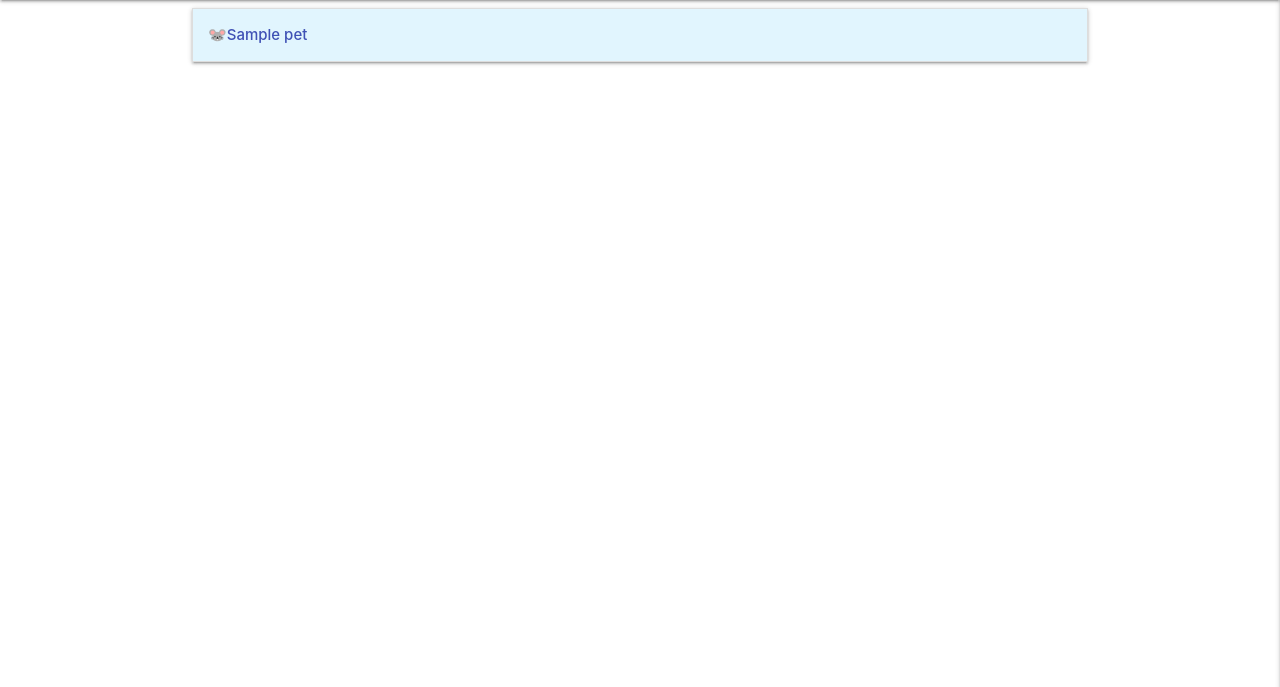
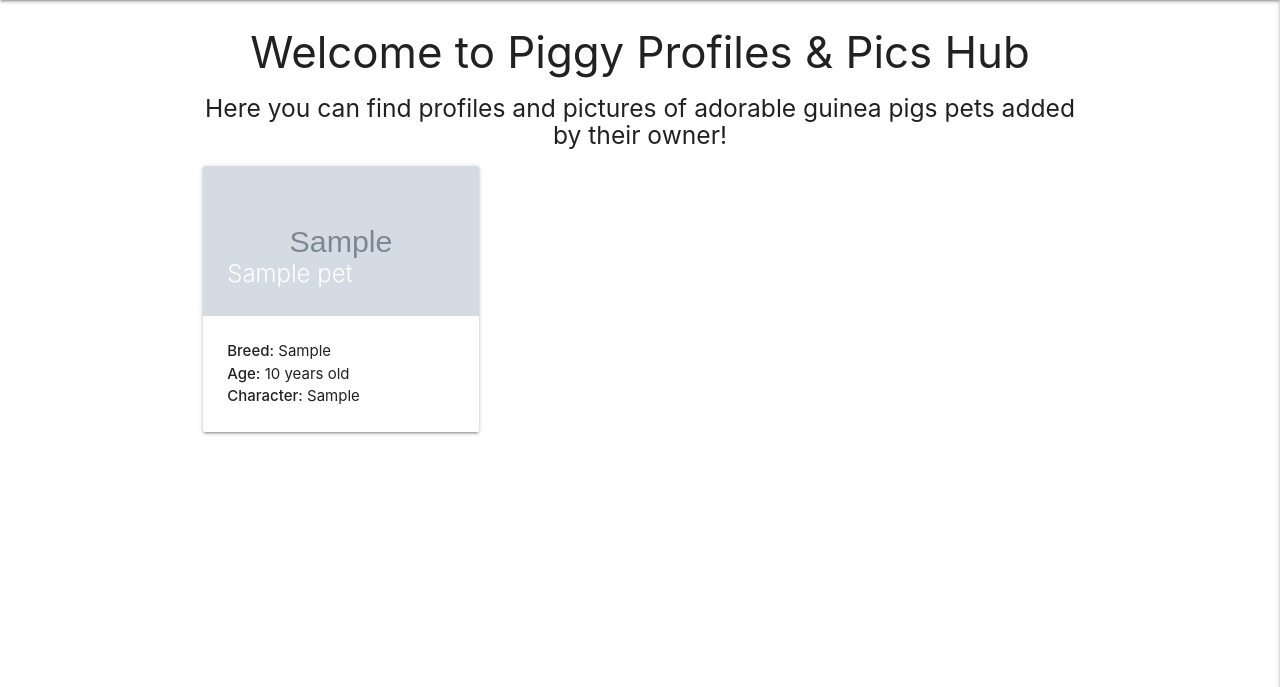
Before and after one commit to marina9222/guinea-pig-database, a Flask app: page / in a window 1280 px wide. Shown: the part 64-751 px from the top of the page. Run offline with Flask 2, Linux system fonts and the light colour scheme; grey boxes marked "Sample" are stand-in pictures; a database or web service that is not in the repository returns one stand-in record (values such as "Sample title"); some libraries are stand-ins or nearby versions.

Commit message:
Add: Cards instead of collapsible to show all pets on the home page

```diff
--- a/templates/pets.html
+++ b/templates/pets.html
@@ -2,36 +2,38 @@
 {% block content %}
 
 
+<h3 class="center-align">Welcome to Piggy Profiles & Pics Hub</h3>
 
+<h5 class="center-align">Here you can find profiles and pictures of adorable guinea pigs pets added by their owner!</h5>
 
-<ul class="collapsible">
+<div class="row">
   {% for pet in pets %}
-   <li>
-     <div class="collapsible-header indigo-text light-blue lighten-5 flex">
-      🐭 <strong>{{pet.pet_name}}</strong>
+  <div class="col s12 m6 l4">
+      <div class="card">
+          <div class="card-image">
+              {% if pet.image_url %}
+              <img src="{{ pet.image_url }}" alt="{{ pet.pet_name }}">
+              {% else %}
+              <img src="placeholder.jpg" alt="Placeholder">
+              {% endif %}
+              <span class="card-title">{{ pet.pet_name }}</span>
+          </div>
+          <div class="card-content">
+              <p><strong>Breed:</strong> {{ pet.pet_breed }}</p>
+              <p><strong>Age:</strong> {{ pet.pet_age }} years old</p>
+              <p><strong>Character:</strong> {{ pet.pet_character }}</p>
               {% if session.user %}
                   {% if session.user|lower == pet.owner|lower %}
-        <a href="{{ url_for('delete_pet', pet_id=pet._id) }}" class="btn-small indigo">Delete Pet</a>
-        <a href="{{ url_for('edit_pet', pet_id=pet._id) }}" class="btn-small indigo">Edit Pet</a>
+                  <div class="card-action">
+                      <a href="{{ url_for('edit_pet', pet_id=pet._id) }}" class="btn indigo">Edit Pet</a>
+                      <a href="{{ url_for('delete_pet', pet_id=pet._id) }}" class="btn red">Delete Pet</a>
+                  </div>
                   {% endif %}
               {% endif %}
-
+          </div>
+      </div>
+  </div>
+  {% endfor %}
 </div>
 
-     <div class="collapsible-body">
-        <strong>Breed:</strong> {{pet.pet_breed}}
-        <p><strong>Age: </strong>{{pet.pet_age}}  years old</p>
-        <p><strong>Character: </strong>{{pet.pet_character}}</p>
-        {% if pet.image_url %}
-          <img src="{{ pet.image_url }}" alt="{{ pet.name }}" width="200">
-        {% endif %}
-
-     </div>
-    </li>
-
-    {% endfor %}
-
-</ul>
-
-
 {% endblock %}
```
Lines whose indentation alone changed are shown as unchanged.
